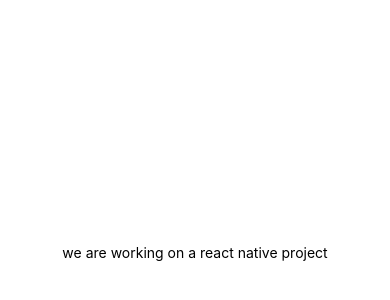
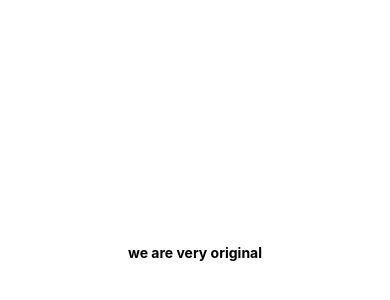
Before and after one commit to nwabuezenonso/learning-react_native, a React Native app in the folder myproject/: screen / in a window 390 px wide. Shown: the part 170-470 px from the top of the page. Built offline with nearby package versions, Linux system fonts and the light colour scheme.

Commit message:
react native views, text and styles

```diff
--- a/myproject/App.js
+++ b/myproject/App.js
@@ -2,23 +2,11 @@
 import React, { useState } from 'react';
 import { Button, StyleSheet, Text, ScrollView, View } from 'react-native';
 
-// in react native when we pass a function to onchange text, it takes in the value inside the text
 
 export default function App() {
-  const [people, setPeople] = useState([
-    {name: 'shaun', key: '1' },
-    {name: 'yoshi', key: '2'},
-    {name: 'peach', key: '3'},
-    {name: 'mario', key: '4'},
-    {name: 'luigi', key: '5'},
-    {name: 'toad', key: '6'},
-    {name: 'bowser', key: '7'},
-  ]);
-
   return (
-    // A map function cycle through the array and returns each function in the array
     <View style={styles.container}>
-      <Text>we are working on a react native project</Text>
+      <Text style={styles.boldText}>we are very original</Text>
     </View>
   );
 }
@@ -30,10 +18,7 @@
     alignItems: 'center',
     justifyContent: 'center',
   },
-  item: {
-    marginTop: 24,
-    padding: 30,
-    backgroundColor: 'pink',
-    fontSize: 24
+  boldText: {
+    fontWeight: 'bold'
   }
 });
```
Also changed, not shown: 1 other file (tests, documents, lock files or other folders).
